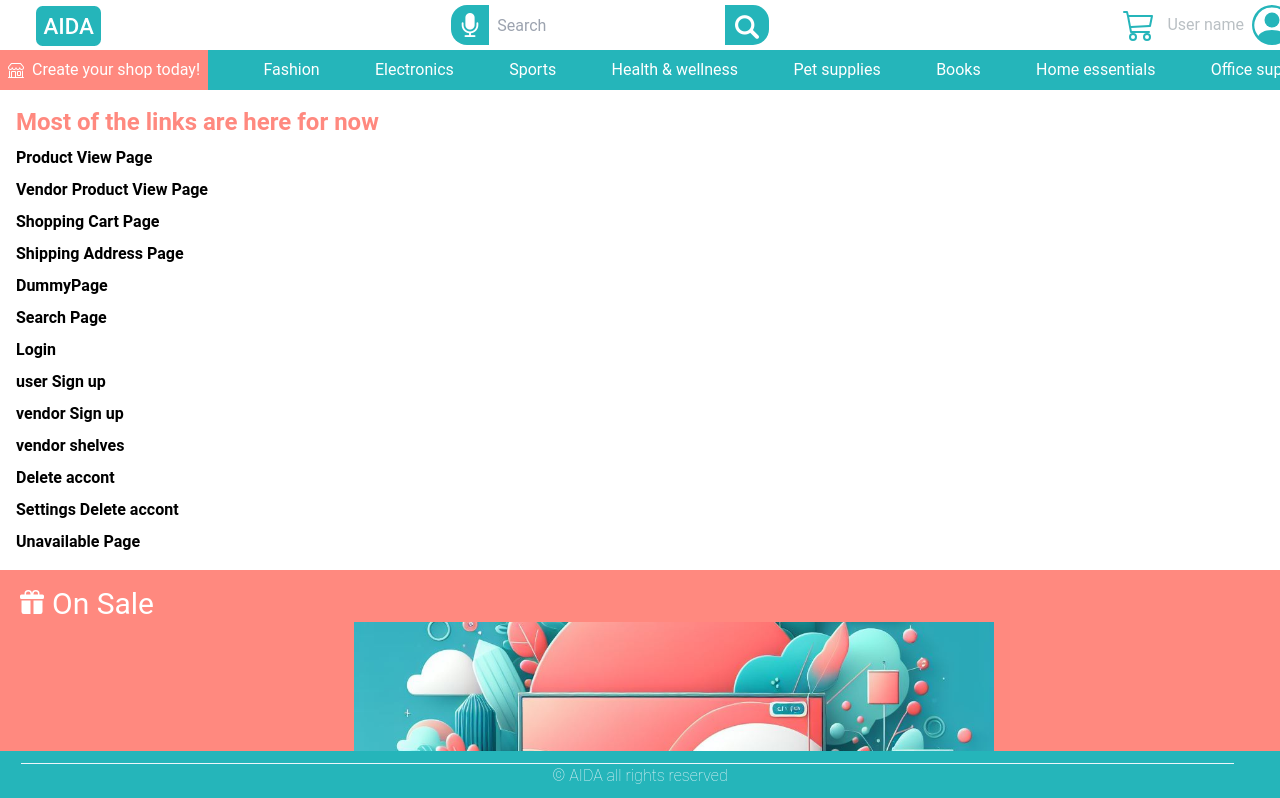
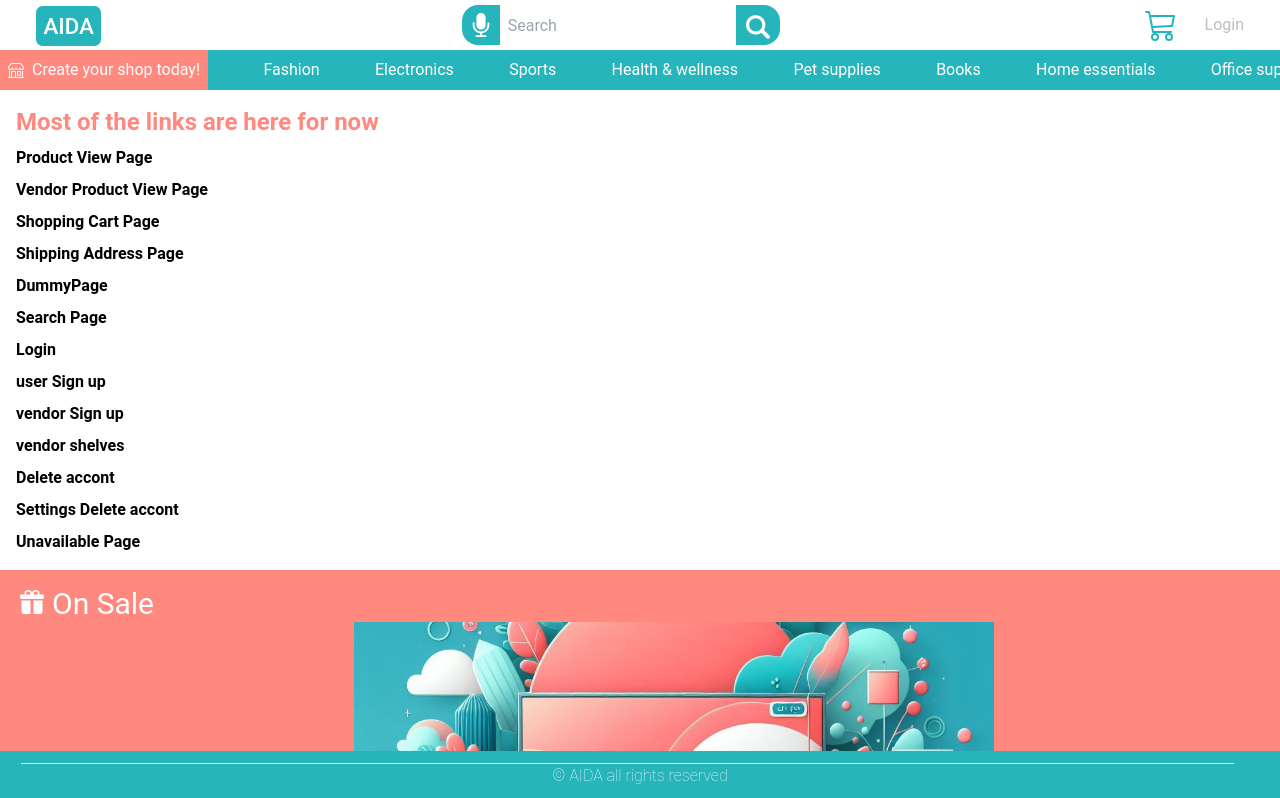
Before and after one commit to RanaMohamad21/Aida-Front-End, a React (Vite) app in the folder Aida/: page / in a window 1280 px wide. Shown: the top 798 px of the page. Built offline with nearby package versions, Linux system fonts and the light colour scheme.

Commit message:
added authentication

```diff
--- a/Aida/src/UI/Searchbar.jsx
+++ b/Aida/src/UI/Searchbar.jsx
@@ -3,9 +3,13 @@ import microphone from "/src/assets/home/microphoneWhite.png";
 import search from "/src/assets/home/search.png";
 import Cart from "../assets/icons/Cart";
 import UserProfile from "../assets/icons/UserProfile";
+import { useAuthentication } from "../Authentication/AuthenticationContext";
+import { Link } from "react-router-dom";
+
 function Searchbar() {
+  const {isAuthenticated} = useAuthentication();
   return (
-    <nav className="w-full   px-9 my-[4px] flex justify-between   ">
+    <nav className="w-screen  px-9 my-[4px] flex justify-between   ">
       {/* Search Bar Section */}
 
         {/*Logo start*/}
@@ -48,8 +52,11 @@ function Searchbar() {
         {/* Right part */}
         <div className="flex gap-2 justify-center items-center text-gray">
           <Cart color="#25b5ba" style="w-10 h-8"/>
-          <p>User name</p>
-          <UserProfile style = "w-10 h-10" color = "#25b5ba"/>
+          <div>{isAuthenticated?<><span>User name</span> <UserProfile style = "w-10 h-10" color = "#25b5ba"/></>:
+          <Link to="/login" className=" pl-4">Login</Link>}
+
+          </div>
+
         </div>
 
     </nav>
```
